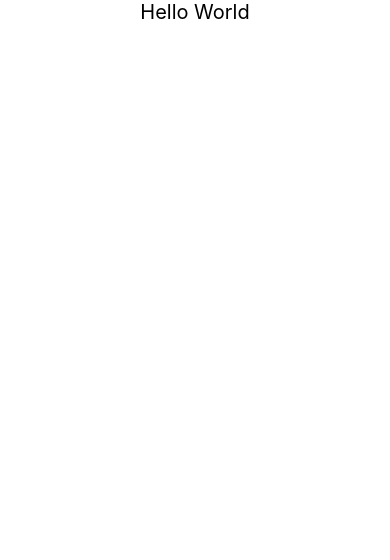
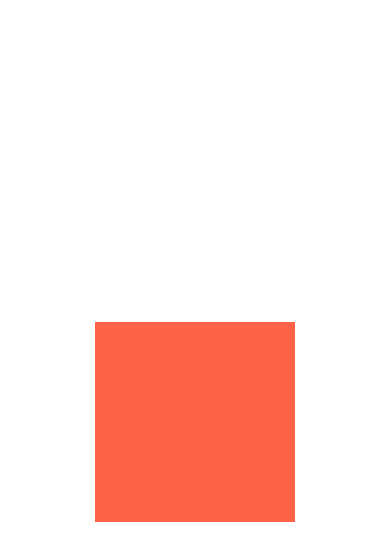
Before and after one commit to theoldtree/React_Native_Nomad_Animation, a React Native app: screen / in a window 390 px wide. Shown: the top 560 px of the page. Built offline with nearby package versions, Linux system fonts and the light colour scheme.

Commit message:
add animation

```diff
--- a/App.js
+++ b/App.js
@@ -1,11 +1,37 @@
-import React from "react";
+import React, { useState, useRef } from "react";
 import styled from "styled-components/native";
+import { Animated } from "react-native";
 
-const TextDefault = styled.Text`
-  font-size: 20px;
-  align-self: center;
+const Container = styled.View`
+  justify-content: center;
+  align-items: center;
+  flex: 1;
 `;
+const Box = styled.TouchableOpacity`
+  background-color: tomato;
+  width: 200px;
+  height: 200px;
+`;
+const AnimatedBox = Animated.createAnimatedComponent(Box);
 
 export default function App() {
-  return <TextDefault>Hello World</TextDefault>;
+  const Y = useRef(new Animated.Value(0)).current;
+  const [up, setUp] = useState(false);
+  const toggleUp = () => setUp((prev) => !prev);
+  const goUp = () => {
+    Animated.timing(Y, {
+      toValue: up ? 200 : -200,
+      useNativeDriver: true,
+    }).start(toggleUp);
+  };
+  return (
+    <Container>
+      <AnimatedBox
+        onPress={goUp}
+        style={{
+          transform: [{ translateY: Y }],
+        }}
+      />
+    </Container>
+  );
 }
```
